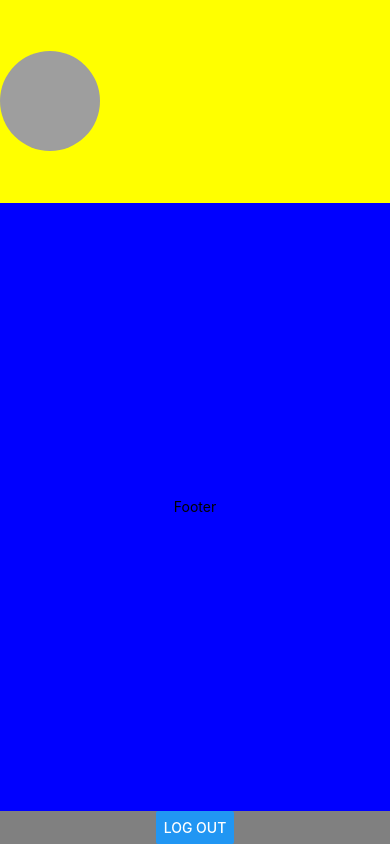
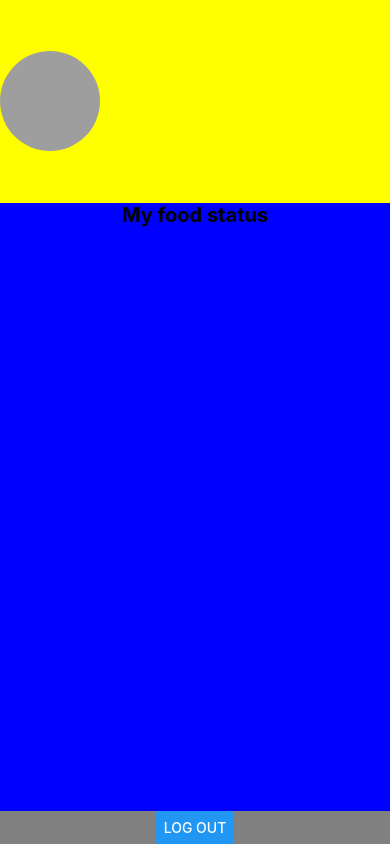
Before and after one commit to Imtruongz/YummyApp, a React Native app: screen /ProfilePage in a window 390 px wide. Built offline with nearby package versions, Linux system fonts and the light colour scheme; grey boxes are pictures that could not be loaded; what @react-native-google-signin/google-signin would draw is missing.

Commit message:
Add custom components and refactor food management: implement CustomTitle and CustomFoodItem components, update foodSlice to initialize with an empty array, and integrate react-native-tab-view in ProfilePage for improved UI.

```diff
--- /dev/null
+++ b/components/customize/FoodItem.tsx
@@ -0,0 +1,47 @@
+import {Image, StyleSheet, Text, View} from 'react-native';
+import React from 'react';
+
+interface CustomFoodItemProps {
+  title?: string;
+  image?: string;
+}
+
+const CustomFoodItem: React.FC<CustomFoodItemProps> = ({title, image}) => {
+  return (
+    <View style={styles.container}>
+      <Text style={styles.titleCustom}>{title}</Text>
+      <Image style={styles.imageCustom} source={{uri: image}} />
+    </View>
+  );
+};
+
+export default CustomFoodItem;
+
+const styles = StyleSheet.create({
+  container: {
+    width: 100,
+    height: 100,
+    margin: 10,
+    borderRadius: 10,
+    backgroundColor: 'white',
+    shadowColor: 'black',
+    shadowOffset: {width: 0, height: 2},
+    shadowOpacity: 0.3,
+    shadowRadius: 10,
+    elevation: 5,
+  },
+  titleCustom: {
+    fontSize: 14,
+    fontWeight: 'bold',
+    color: 'black',
+    paddingHorizontal: 6,
+    paddingVertical: 12,
+    width: '100%',
+  },
+  imageCustom: {
+    width: 100,
+    height: 50,
+    resizeMode: 'contain',
+
+  },
+});
--- a/components/customize/Input.tsx
+++ b/components/customize/Input.tsx
@@ -22,12 +22,12 @@ const CustomInput: React.FC<CustomInputProps> = ({
   iconName = 'eye',
 }) => {
   return (
-    <View style={styles.inputIconContainer}>
+    <View style={styles.customInputContainer}>
       <TextInput
         value={value}
         secureTextEntry={secureTextEntry}
         onChangeText={onChangeText}
-        style={styles.textInputStyle}
+        style={styles.input}
         placeholder={placeholder}
       />
       {showIcon && (
@@ -35,7 +35,7 @@ const CustomInput: React.FC<CustomInputProps> = ({
           onPress={onPressIcon}
           name={iconName}
           size={24}
-          style={styles.iconInsideInput}
+          style={styles.icon}
         />
       )}
     </View>
@@ -45,19 +45,19 @@ const CustomInput: React.FC<CustomInputProps> = ({
 export default CustomInput;
 
 const styles = StyleSheet.create({
-  inputIconContainer: {
+  customInputContainer: {
     flexDirection: 'row',
     alignItems: 'center',
     borderBottomWidth: 1,
     borderColor: 'grey',
     width: '80%',
   },
-  textInputStyle: {
+  input: {
     flex: 1,
     height: 40,
     padding: 10,
   },
-  iconInsideInput: {
+  icon: {
     padding: 10,
   },
 });
--- /dev/null
+++ b/components/customize/Title.tsx
@@ -0,0 +1,23 @@
+import {StyleSheet, Text} from 'react-native';
+import React from 'react';
+
+interface CustomTitleProps {
+  title: string;
+}
+
+const CustomTitle: React.FC<CustomTitleProps> = ({title}) => {
+  return (
+    <>
+      <Text style={styles.titleCustom}>{title}</Text>
+    </>
+  );
+};
+
+export default CustomTitle;
+
+const styles = StyleSheet.create({
+  titleCustom: {
+    fontSize: 20,
+    fontWeight: 'bold',
+  },
+});
--- a/package.json
+++ b/package.json
@@ -26,6 +26,7 @@
     "react-native-image-picker": "^7.2.3",
     "react-native-safe-area-context": "^5.0.0",
     "react-native-screens": "^4.3.0",
+    "react-native-tab-view": "^4.0.5",
     "react-native-vector-icons": "^10.2.0",
     "react-redux": "^9.1.2",
     "redux": "^5.0.1"
--- a/pages/HomePage.tsx
+++ b/pages/HomePage.tsx
@@ -6,7 +6,6 @@ import {
   SafeAreaView,
   ScrollView,
   StyleSheet,
-  Text,
   TextInput,
   View,
 } from 'react-native';
@@ -14,11 +13,17 @@ import React, {useEffect, useState} from 'react';
 import {NativeStackScreenProps} from '@react-navigation/native-stack';
 import {RootStackParamList} from '../android/types/StackNavType';
 
+// Firebase
 import firestore from '@react-native-firebase/firestore';
 
+
+// Custom
 import CustomButton from '../components/customize/Button';
 import CustomModal from '../components/Modal';
+import CustomTitle from '../components/customize/Title';
+import CustomFoodItem from '../components/customize/FoodItem';
 
+// Reudx
 import {useAppSelector} from '../redux/hooks';
 import {RootState} from '../redux/store';
 
@@ -37,10 +42,10 @@ const HomePage: React.FC<HomePageProps> = ({}) => {
     const subscriber = firestore()
       .collection('food')
       .onSnapshot(querySnapshot => {
-        const food = [];
+        const ListFood = [];
 
         querySnapshot.forEach(documentSnapshot => {
-          food.push({
+          ListFood.push({
             ...documentSnapshot.data(),
             key: documentSnapshot.id,
           });
@@ -61,7 +66,7 @@ const HomePage: React.FC<HomePageProps> = ({}) => {
   return (
     <SafeAreaView style={styles.container}>
       <ScrollView>
-        {/* Header(avatar + Notification) */}
+        {/* Header */}
         <View style={styles.headerBlock}>
           <Image
             style={styles.imgStyle}
@@ -72,59 +77,51 @@ const HomePage: React.FC<HomePageProps> = ({}) => {
             source={require('../assets/avt.png')}
           />
         </View>
-        {/* Input Search */}
         <View style={styles.searchBlock}>
           <TextInput style={styles.textInputStyle} placeholder="Search" />
         </View>
-        {/* Popular food */}
+        {/* Header */}
+
+        {/* Thumnail */}
         <View style={styles.popularBlock}>
           <Image
             style={styles.imgBackground}
             source={require('../assets/1.jpg')}
           />
         </View>
-        {/* Flat List */}
+        {/* Thumnail */}
+
+        {/* Popular food */}
+        <CustomTitle title="Popular food" />
         <FlatList
           data={food}
           horizontal
           showsHorizontalScrollIndicator={false}
           renderItem={({item}) => (
-            <View style={styles.flatListBlockItem}>
-              <Text>{item.foodName}</Text>
-              <Image width={100} height={50} source={{uri: item.image}} />
-            </View>
+            <CustomFoodItem title={item.foodName} image={item.image} />
           )}
         />
-        <Text>Home Page</Text>
-        <Text>Home Page</Text>
-        <Text>Home Page</Text>
-        <Text>Home Page</Text>
-        <Text>Home Page</Text>
-        <Text>Home Page</Text>
-        <Text>Home Page</Text>
-        <Text>Home Page</Text>
-        <Text>Home Page</Text>
-        <Text>Home Page</Text>
-        <Text>Home Page</Text>
-        <Text>Home Page</Text>
-        <Text>Home Page</Text>
-        <Text>Home Page</Text>
+
+        {/* New food update by user */}
+        <CustomTitle title="New food update" />
         <FlatList
           data={foodList}
           horizontal
           showsHorizontalScrollIndicator={false}
           renderItem={({item}) => (
-            <View style={styles.flatListBlockItem}>
-              <Text>{item.name}</Text>
-              <Image width={100} height={50} source={{uri: item.image}} />
-            </View>
+            <CustomFoodItem title={item.name} image={item.image} />
           )}
         />
       </ScrollView>
+
+      {/* Button add new Food */}
       <CustomButton
+        title="+"
         onPress={() => setModalVisible(true)}
         style={styles.openModalStyle}
       />
+
+      {/* Modal add new Food */}
       <Modal
         animationType="slide"
         transparent={true}
@@ -163,9 +160,9 @@ const styles = StyleSheet.create({
     borderBlockColor: 'orange',
   },
   openModalStyle: {
-    position: 'absolute', // Tương đương fixed trong React Native
-    bottom: 20, // Cách đáy 20px
-    right: 20, // Cách phải 20px
+    position: 'absolute',
+    bottom: 20,
+    right: 20,
     width: 50,
     height: 50,
     borderRadius: 25,
@@ -200,13 +197,10 @@ const styles = StyleSheet.create({
     height: '100%',
     resizeMode: 'cover',
     borderRadius: 10,
-  },
-  //FlatList
-  flatListBlockItem: {
-    width: 100,
-    height: 100,
-    margin: 10,
-    padding: 10,
-    borderRadius: 10,
+    shadowColor: 'black',
+    shadowOffset: {width: 0, height: 2},
+    shadowOpacity: 0.3,
+    shadowRadius: 10,
+    elevation: 15,
   },
 });
--- a/pages/ProfilePage.tsx
+++ b/pages/ProfilePage.tsx
@@ -1,14 +1,31 @@
-import {View, Button, StyleSheet, Text, Image} from 'react-native';
+import {
+  View,
+  Button,
+  StyleSheet,
+  Image,
+  FlatList,
+  useWindowDimensions,
+  Text,
+} from 'react-native';
 import React from 'react';
-import auth from '@react-native-firebase/auth';
+
 import {NativeStackScreenProps} from '@react-navigation/native-stack';
 import {RootStackParamList} from '../android/types/StackNavType';
+import {SafeAreaView} from 'react-native-safe-area-context';
+import {TabView, SceneMap} from 'react-native-tab-view';
 
-//import {useAppDispatch, useAppSelector} from '../redux/hooks';
+//Firebase
+import auth from '@react-native-firebase/auth';
+//import firestore from '@react-native-firebase/firestore';
+
+//Custom
+import CustomTitle from '../components/customize/Title';
+import CustomFoodItem from '../components/customize/FoodItem';
+
+// Redux
+import {useAppSelector} from '../redux/hooks';
+import {RootState} from '../redux/store';
 //import {logout} from '../redux/slices/authSlice';
-import {SafeAreaView} from 'react-native-safe-area-context';
-
-//import firestore from '@react-native-firebase/firestore';
 
 interface ProfilePageProps
   extends NativeStackScreenProps<RootStackParamList, 'ProfilePage'> {}
@@ -16,6 +33,7 @@ interface ProfilePageProps
 const ProfilePage: React.FC<ProfilePageProps> = ({navigation}) => {
   // const dispatch = useAppDispatch();
   // const {isAuthenticated} = useAppSelector(state => state.auth);
+  const foodList = useAppSelector((state: RootState) => state.food.foods);
 
   const handleSignOut = async () => {
     try {
@@ -41,8 +59,17 @@ const ProfilePage: React.FC<ProfilePageProps> = ({navigation}) => {
           }}
         />
       </View>
+      {/* Tab View */}
+
+      {/* Tab View */}
       <View style={styles.footer}>
-        <Text> Footer </Text>
+        <CustomTitle title="My food status" />
+        <FlatList
+          data={foodList}
+          renderItem={({item}) => (
+            <CustomFoodItem title={item.name} image={item.image} />
+          )}
+        />
       </View>
       <Button title="Log out" onPress={handleSignOut} />
     </SafeAreaView>
--- a/redux/slices/foodSlice.ts
+++ b/redux/slices/foodSlice.ts
@@ -1,5 +1,4 @@
 import {createSlice, PayloadAction} from '@reduxjs/toolkit';
-import {initialFoodState} from '../../plugins/foodDB';
 
 interface food {
   id: string;
@@ -14,7 +13,7 @@ interface foodState {
 }
 
 const initialState: foodState = {
-  foods: initialFoodState,
+  foods: [],
 };
 
 const foodSlice = createSlice({
```
Also changed, not shown: components/Modal.tsx (+22 -14 lines), 1 other file (tests, documents, lock files or other folders).
